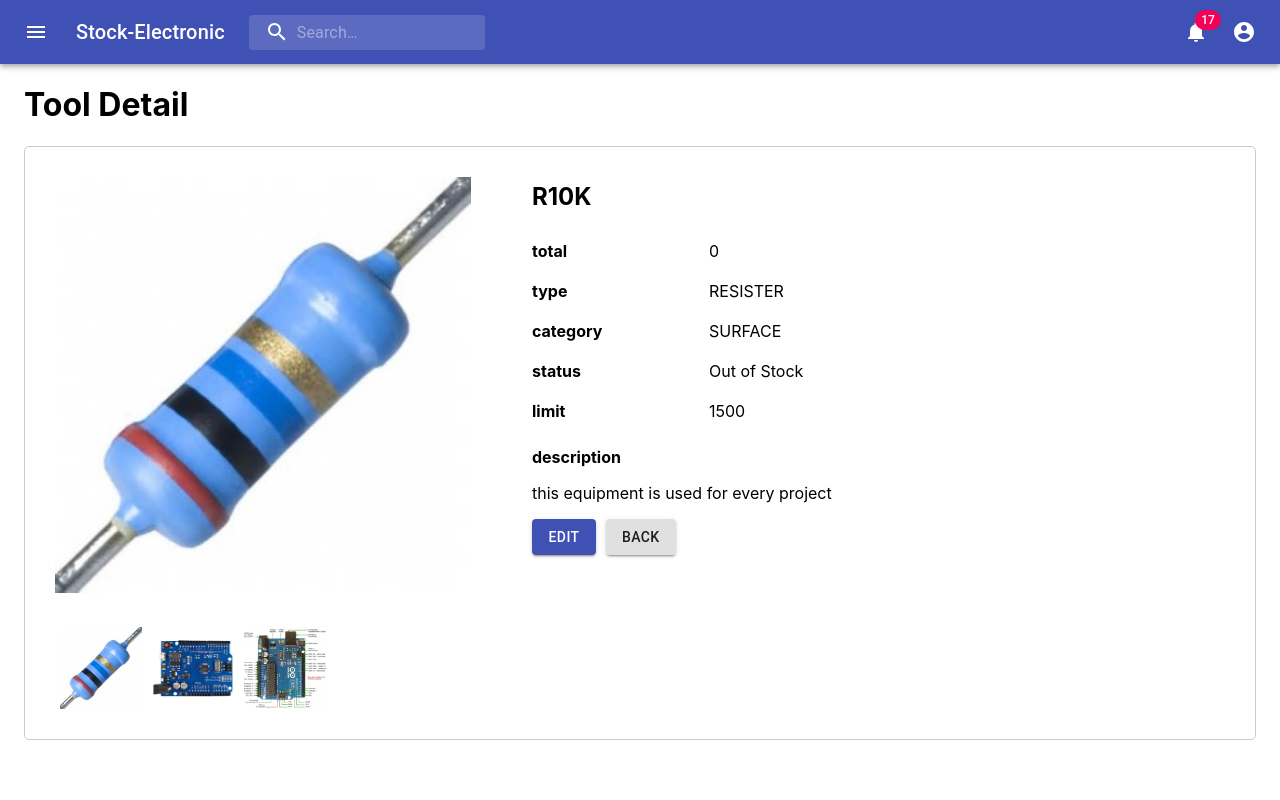
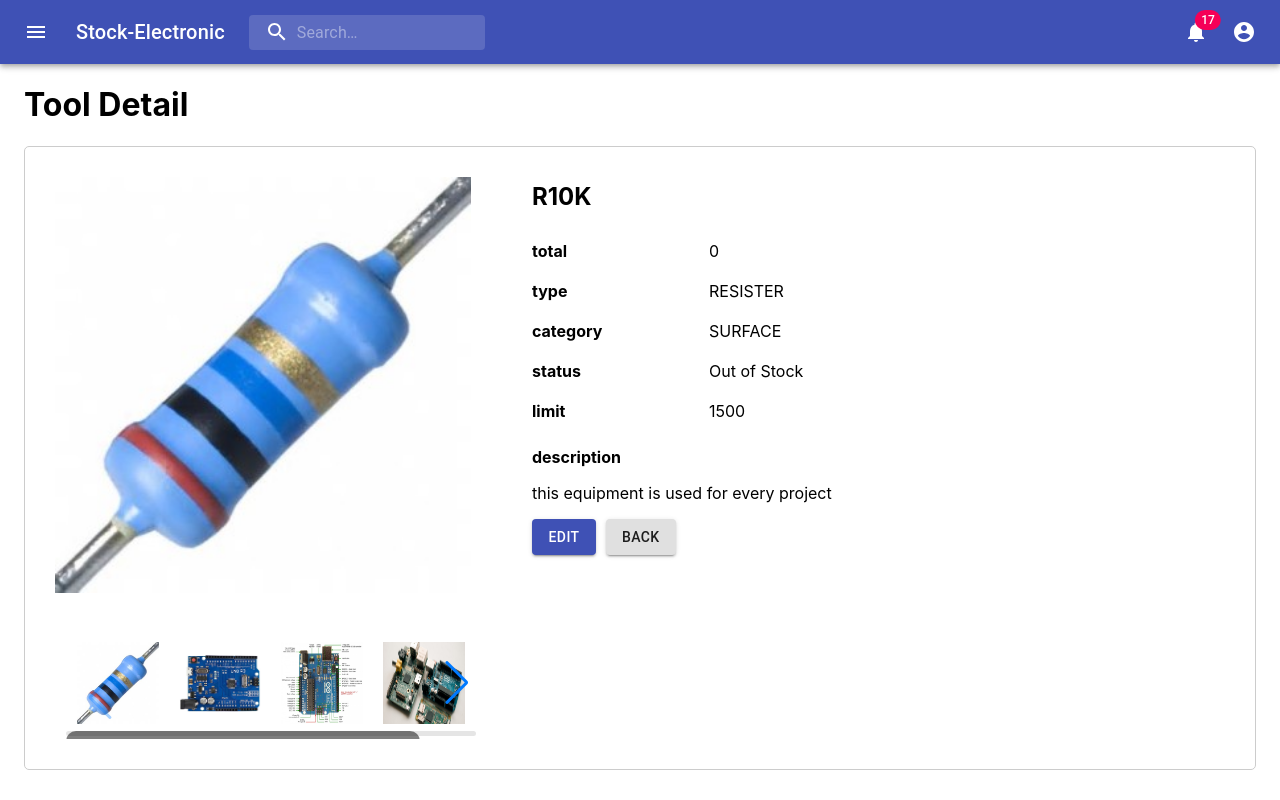
Before and after one commit to 1910517306005UTCC/PROJECT-UTCC-STOCK-FRONT-END, a React (Create React App) app: page /1/tool in a window 1280 px wide. Built offline with nearby package versions, Linux system fonts and the light colour scheme.

Commit message:
generating detail-tool page

```diff
--- a/src/Api.js
+++ b/src/Api.js
@@ -311,8 +311,8 @@ export const toolItem = {
         "/images/tool2.jpg",
         "/images/b2.jpg",
         "/images/b1.png",
-        // "/images/b3.jpg",
-        // "/images/detailTool.jpg"
+        "/images/b3.jpg",
+        "/images/detailTool.jpg"
     ],
     status: "Out of Stock",
     type: "RESISTER",
--- a/src/tool/pages/DetailTool.css
+++ b/src/tool/pages/DetailTool.css
@@ -46,10 +46,6 @@
 .container-detailtool div:last-child {
     /* background-color: darkorange; */
     padding: 15px;
-}
-
-.container-detailtool div:last-child h2 {
-    /* margin-left: 25px; */
 }
 
 .container-detailtool div:last-child .detailtool-list {
```
